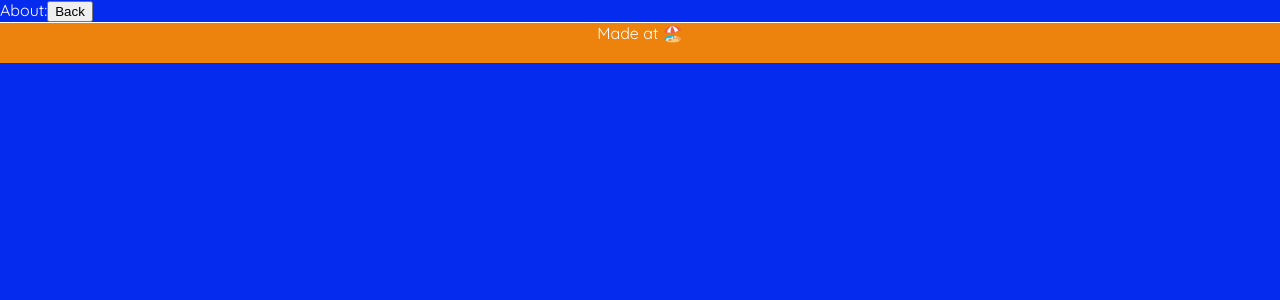
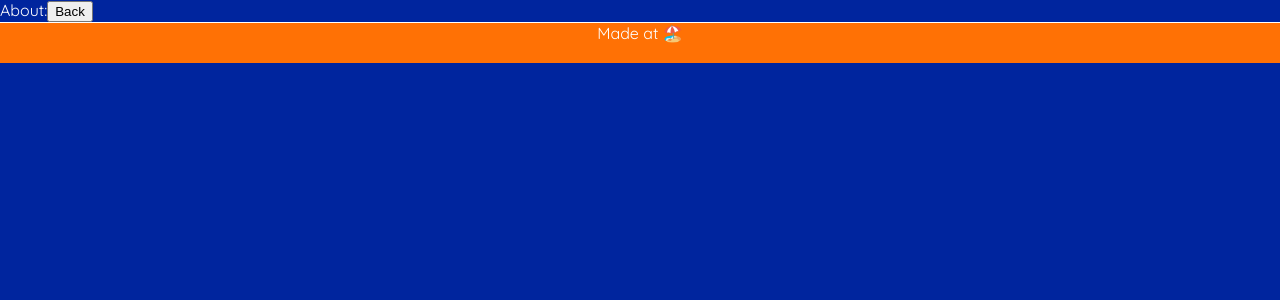
Before and after one commit to kathrinnoack/landing-page, a React (Create React App) app: page /about in a window 1280 px wide. Shown: the top 300 px of the page. Built offline with nearby package versions, Linux system fonts and the light colour scheme.

Commit message:
change color

```diff
--- a/src/components/Footer.js
+++ b/src/components/Footer.js
@@ -3,7 +3,7 @@ import styled from "styled-components";
 const Footer = styled.footer`
   height: 40px;
   border-top: 1px solid white;
-  background: #ed820d;
+  background: #ff7105;
   text-align: center;
   bottom: 0%;
   position: static;
--- a/src/components/GlobalStyle.js
+++ b/src/components/GlobalStyle.js
@@ -3,7 +3,7 @@ import { createGlobalStyle } from "styled-components";
 const GlobalStyle = createGlobalStyle`
 body {
     color: white;
-    background: #042bee;
+    background: #00259e;
     margin: 0;
     fill: #fff;
 
```
